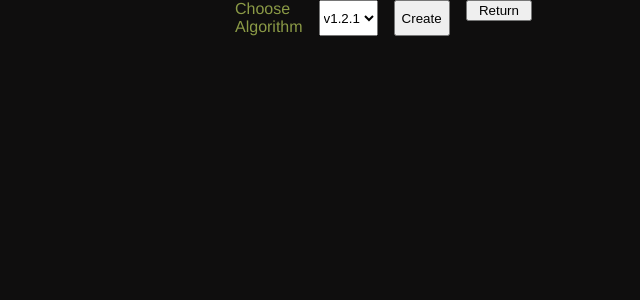
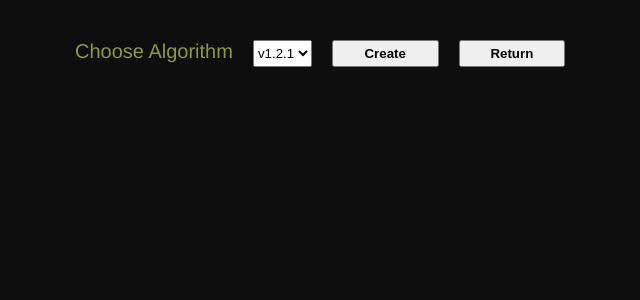
Before and after one commit to OwenMY/Sensor-Data-Generator, a React app: page /calibrate-sensor/output in a window 1280 px wide. Shown: the top 300 px of the page, without its empty margins (285-925 px from the left). Built offline with nearby package versions, Linux system fonts and the light colour scheme; the HTML template or start-up script is replaced by a standard one.

Commit message:
create draft of Output Table page

```diff
--- a/src/components/routes/CalibrateOutput.jsx
+++ b/src/components/routes/CalibrateOutput.jsx
@@ -2,14 +2,40 @@ import React from 'react';
 import {useState} from 'react';
 import {useLocation, Link} from 'react-router-dom';
 import axios from 'axios';
+import Loading from './../Loading.jsx'
+import CalOutputTable from './../tables/CalOutputTable.jsx';
 
 const CalibrateOutput = () => {
-  const [algorithm, setAlgorithm] = useState('');
+  const [output, setOutput] = useState([]);
+  const [isLoading, setIsLoading] = useState(false);
   const location = useLocation();
   const data = location.state;
 
-  const handleInput = (e) => {
-    //
+  const handleSubmit = () => {
+    let dropDown = document.getElementById('algorithms');
+    setIsLoading(true);
+    let algorithm = 'v1.2.1';
+
+    let sensors = data.sensors.map(sensor => {
+      return {
+        sensor_unqiue_id: sensor.sensor_unqiue_id
+      };
+    })
+
+    for (let i = 0; i < 5; i++) {
+      let child = dropDown.children[i];
+      if (child.selected) algorithm = child.value
+    }
+
+    let body = {
+      calibration_file: data.file_name,
+      algoritm_version: algorithm,
+      sensors: sensors
+    };
+
+    // axios.post('/', body)
+    //   .then(res => setOutput(res.data))
+    //   .catch(err => console.error(err));
   };
 
   return (
@@ -23,13 +49,13 @@ const CalibrateOutput = () => {
           <option value="v1.2.4">v1.2.4</option>
           <option value="v1.2.5">v1.2.5</option>
         </select>
-        <button type="submit">Create</button>
+        <button onClick={handleSubmit} type="submit">Create</button>
         <Link to="/">
           <button>Return</button>
         </Link>
       </div>
-      <div className="output-ctr"></div>
-    </div>
+      {isLoading ? <Loading /> : <CalOutputTable output={output}/>}
+   </div>
   );
 };
 
--- /dev/null
+++ b/src/components/tables/CalOutputTable.jsx
@@ -0,0 +1,12 @@
+/* eslint-disable react/prop-types */
+import React from 'react';
+
+const CalOutputTable = ({output}) => {
+  return !output.length ? null : (
+    <div>
+      poop
+    </div>
+  )
+};
+
+export default CalOutputTable;
--- a/src/styles/styles.scss
+++ b/src/styles/styles.scss
@@ -74,8 +74,8 @@ h1 {
   left: 40vw;
   position:fixed;
   img {
-    width: 20em;
-    height: 20em;
+    width: 15em;
+    height: 15em;
     animation: loading 5s infinite;
     animation-timing-function: linear;
   }
@@ -126,11 +126,12 @@ h1 {
   display: flex;
   flex-direction: row;
   gap: 1em;
-  top: 20vh;
-  margin: auto;
-  width: 15em;
+  padding: 2em 2em;
+  font-size: 20px;
   button {
-    width: 5em;
+    height: 2em;
+    width: 8em;
     cursor: pointer;
+    font-weight: bold;
   }
 }
```
